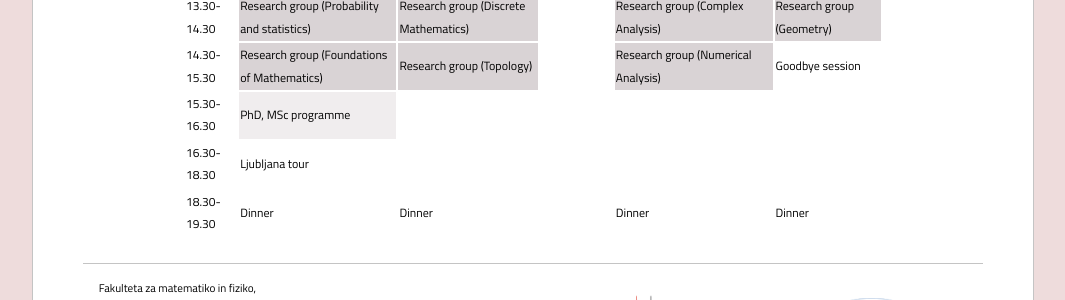
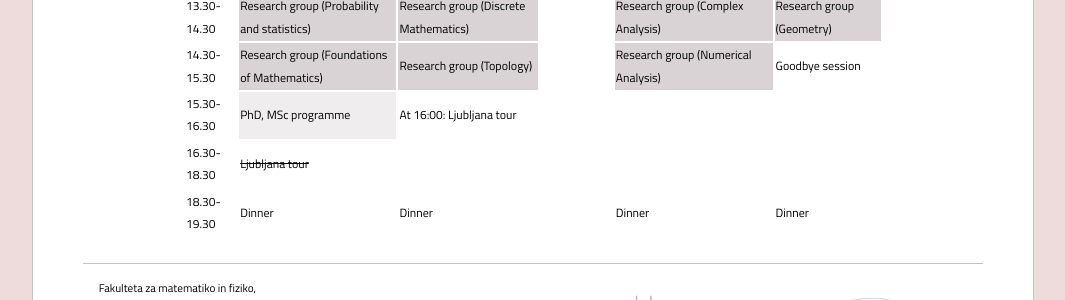
Before and after one commit to ul-fmf/mathematics-in-ljubljana, a Jekyll site: the page built from program.md, in a window 1280 px wide and 900 px high, scrolled down 3709 px. Shown: the part 508-808 px from the top of the window, without its empty margins (107-1172 px from the left). Built offline with Jekyll 4.4.1, drawn with Linux system fonts in a browser that asks for light colours; nearby versions of some CDN libraries; a style sheet for code colours, icons or effects is not loaded.

Commit message:
Update program.md

```diff
--- a/program.md
+++ b/program.md
@@ -98,14 +98,14 @@ Throughout the week, we'll organize engaging cultural activities, starting with
     <tr>
       <td>15.30-16.30</td>
       <td class="info">PhD, MSc programme</td>
-      <td>&nbsp;</td>
+      <td>At 16:00: Ljubljana tour</td>
       <td>&nbsp;</td>
       <td>&nbsp;</td>
       <td>&nbsp;</td>
     </tr>
     <tr>
       <td>16.30-18.30</td>
-      <td>Ljubljana tour</td>
+      <td><s>Ljubljana tour</s></td>
       <td>&nbsp;</td>
       <td>&nbsp;</td>
       <td>&nbsp;</td>
```
